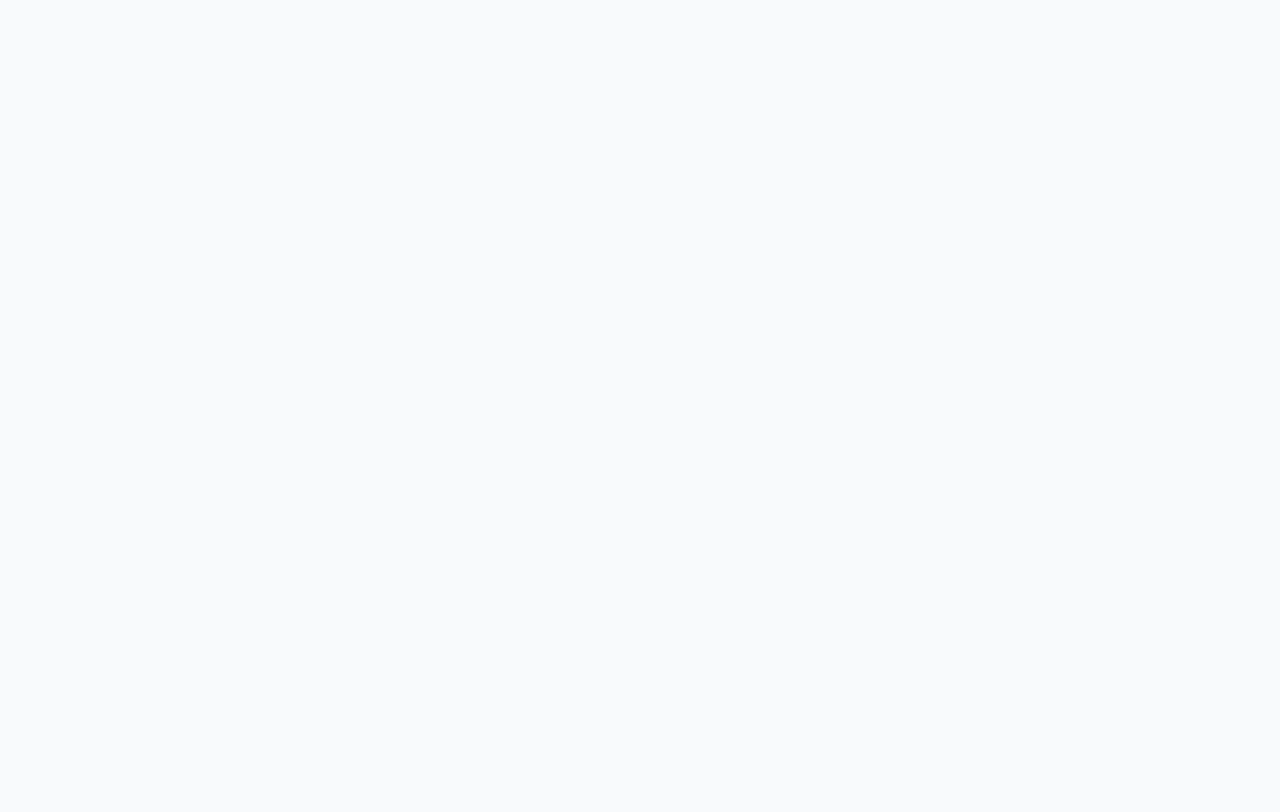
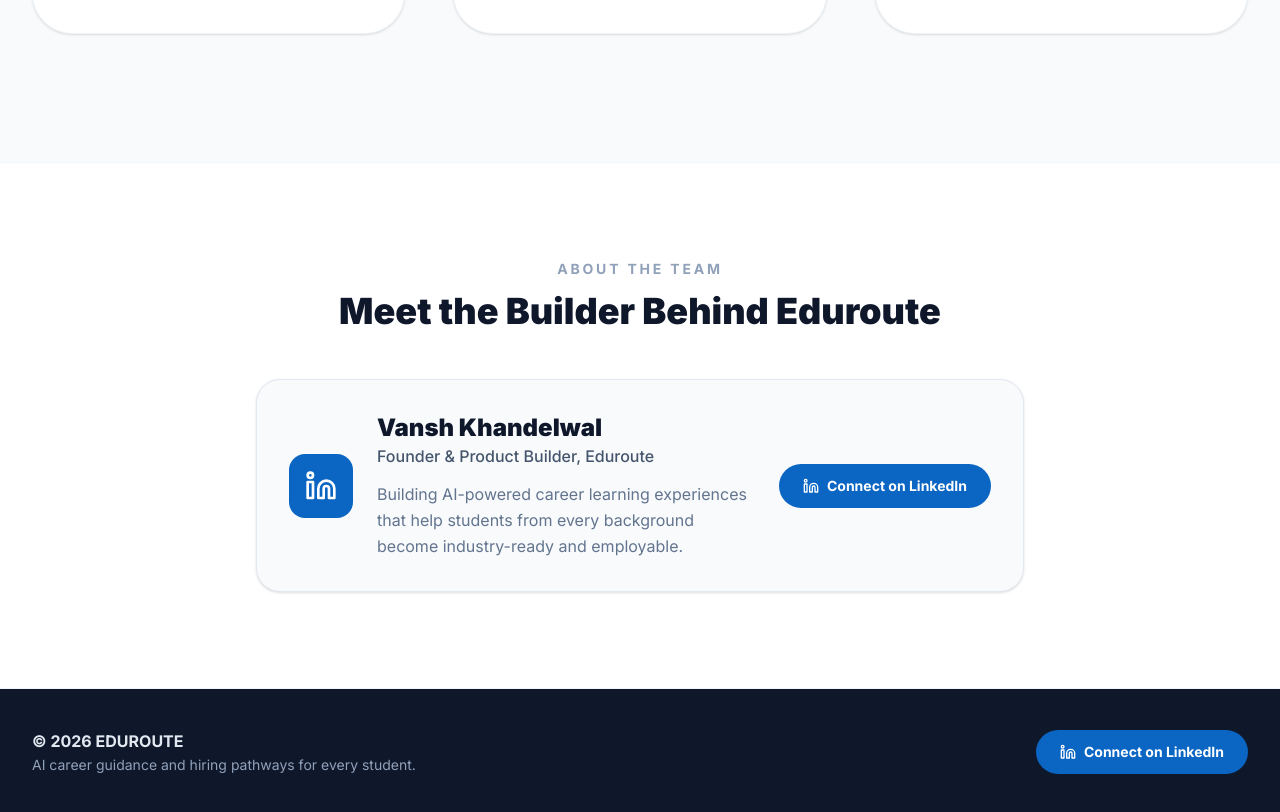
Before and after one commit to laxmikhandelwal690-svg/eduroute_, a React (Vite) app: page / in a window 1280 px wide. Shown: the part 1946-2758 px from the top of the page. Before the commit the page ends 2035 px from the top, so only its background shows below. Built offline with nearby package versions, Linux system fonts and the light colour scheme.

Commit message:
Add LinkedIn profile sections to landing page

```diff
--- a/src/pages/LandingPage.tsx
+++ b/src/pages/LandingPage.tsx
@@ -1,7 +1,9 @@
 import { useRef, useState } from 'react';
 import { motion } from 'framer-motion';
-import { Rocket, Target, BookOpen, ChevronRight, Play, Sparkles, Trophy, Briefcase } from 'lucide-react';
+import { Rocket, Target, BookOpen, ChevronRight, Play, Sparkles, Trophy, Briefcase, Linkedin } from 'lucide-react';
 import { AuthModal } from '../components/AuthModal';
+
+const LINKEDIN_URL = 'https://www.linkedin.com/in/vansh-khandelwal-22636a373';
 
 export const LandingPage = () => {
   const [isAuthOpen, setIsAuthOpen] = useState(false);
@@ -10,6 +12,27 @@
   return (
     <div className="relative min-h-screen overflow-hidden bg-amber-50/40">
       <AuthModal isOpen={isAuthOpen} onClose={() => setIsAuthOpen(false)} />
+
+      {/* Navbar */}
+      <header className="relative z-10 border-b border-slate-200/70 bg-white/90 backdrop-blur">
+        <div className="max-w-7xl mx-auto px-4 sm:px-6 lg:px-8 py-4 flex items-center justify-between gap-4">
+          <div className="flex items-center gap-3">
+            <div className="h-10 w-10 rounded-xl bg-slate-900 flex items-center justify-center text-white font-black">E</div>
+            <span className="text-xl font-black text-slate-900">EDUROUTE</span>
+          </div>
+
+          <a
+            href={LINKEDIN_URL}
+            target="_blank"
+            rel="noopener noreferrer"
+            className="inline-flex items-center gap-2 rounded-full bg-[#0A66C2] px-5 py-2.5 text-sm font-bold text-white shadow-lg shadow-[#0A66C2]/30 transition-all hover:-translate-y-0.5 hover:shadow-xl hover:shadow-[#0A66C2]/40 focus-visible:outline-none focus-visible:ring-2 focus-visible:ring-[#0A66C2]"
+            aria-label="Connect with Vansh Khandelwal on LinkedIn"
+          >
+            <Linkedin className="h-4 w-4" />
+            Connect on LinkedIn
+          </a>
+        </div>
+      </header>
 
       <div className="absolute top-0 left-0 w-full h-[420px] bg-gradient-to-b from-emerald-100/80 via-amber-100/40 to-transparent" />
 
@@ -142,6 +165,61 @@
             </div>
          </div>
       </section>
+
+      {/* About / Team LinkedIn Bio Card */}
+      <section className="bg-white py-20 sm:py-24 border-y border-slate-100">
+        <div className="max-w-7xl mx-auto px-4 sm:px-6 lg:px-8">
+          <div className="max-w-2xl mx-auto text-center mb-12">
+            <p className="text-sm font-bold uppercase tracking-[0.2em] text-slate-400">About the Team</p>
+            <h2 className="mt-3 text-3xl sm:text-4xl font-black text-slate-900">Meet the Builder Behind Eduroute</h2>
+          </div>
+
+          <div className="max-w-3xl mx-auto rounded-3xl border border-slate-200 bg-slate-50 p-6 sm:p-8 shadow-sm">
+            <div className="flex flex-col sm:flex-row sm:items-center gap-6">
+              <div className="h-16 w-16 rounded-2xl bg-[#0A66C2] text-white flex items-center justify-center shrink-0">
+                <Linkedin className="h-8 w-8" />
+              </div>
+              <div className="flex-1">
+                <h3 className="text-2xl font-black text-slate-900">Vansh Khandelwal</h3>
+                <p className="text-slate-600 font-medium">Founder & Product Builder, Eduroute</p>
+                <p className="mt-3 text-slate-500 leading-relaxed">
+                  Building AI-powered career learning experiences that help students from every background become
+                  industry-ready and employable.
+                </p>
+              </div>
+              <a
+                href={LINKEDIN_URL}
+                target="_blank"
+                rel="noopener noreferrer"
+                className="inline-flex items-center justify-center gap-2 rounded-full bg-[#0A66C2] px-6 py-3 text-sm font-bold text-white transition-all hover:scale-[1.02] hover:bg-[#0857a5]"
+              >
+                <Linkedin className="h-4 w-4" />
+                Connect on LinkedIn
+              </a>
+            </div>
+          </div>
+        </div>
+      </section>
+
+      {/* Footer */}
+      <footer className="bg-slate-900 text-slate-200 py-10">
+        <div className="max-w-7xl mx-auto px-4 sm:px-6 lg:px-8 flex flex-col md:flex-row items-start md:items-center justify-between gap-4">
+          <div>
+            <p className="font-bold">© {new Date().getFullYear()} EDUROUTE</p>
+            <p className="text-sm text-slate-400">AI career guidance and hiring pathways for every student.</p>
+          </div>
+
+          <a
+            href={LINKEDIN_URL}
+            target="_blank"
+            rel="noopener noreferrer"
+            className="inline-flex items-center gap-2 rounded-full bg-[#0A66C2] px-6 py-3 text-sm font-bold text-white transition-all hover:-translate-y-0.5 hover:bg-[#0857a5]"
+          >
+            <Linkedin className="h-4 w-4" />
+            Connect on LinkedIn
+          </a>
+        </div>
+      </footer>
     </div>
   );
 };
```
